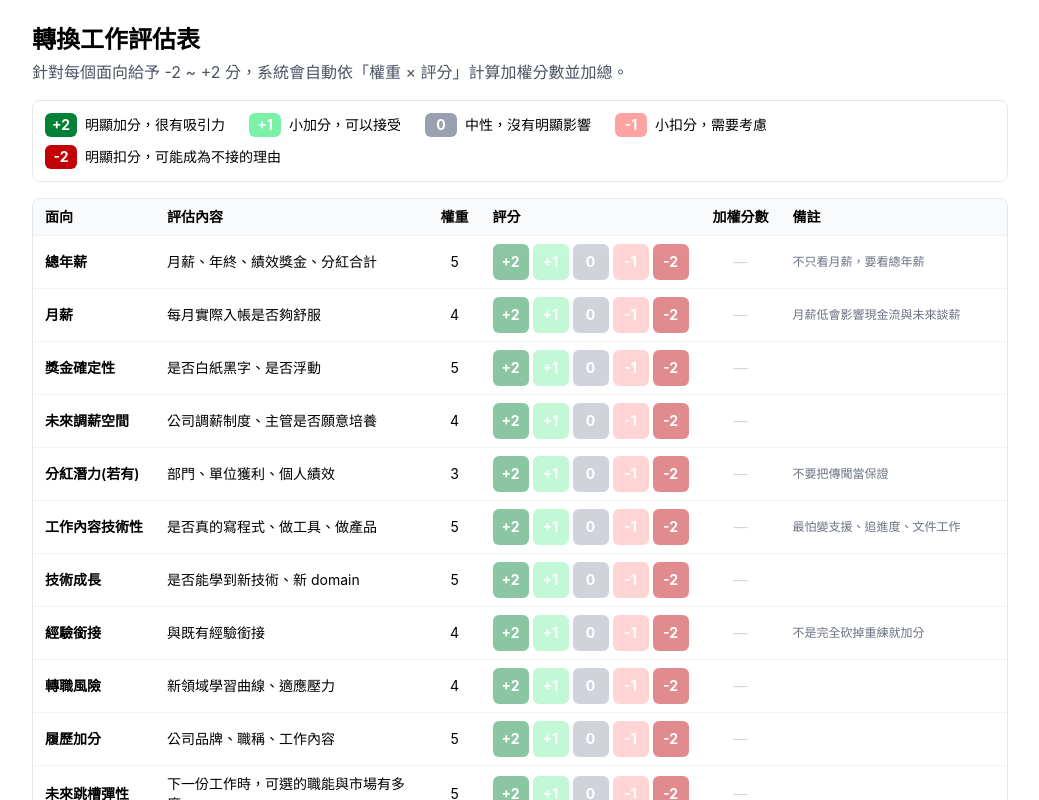
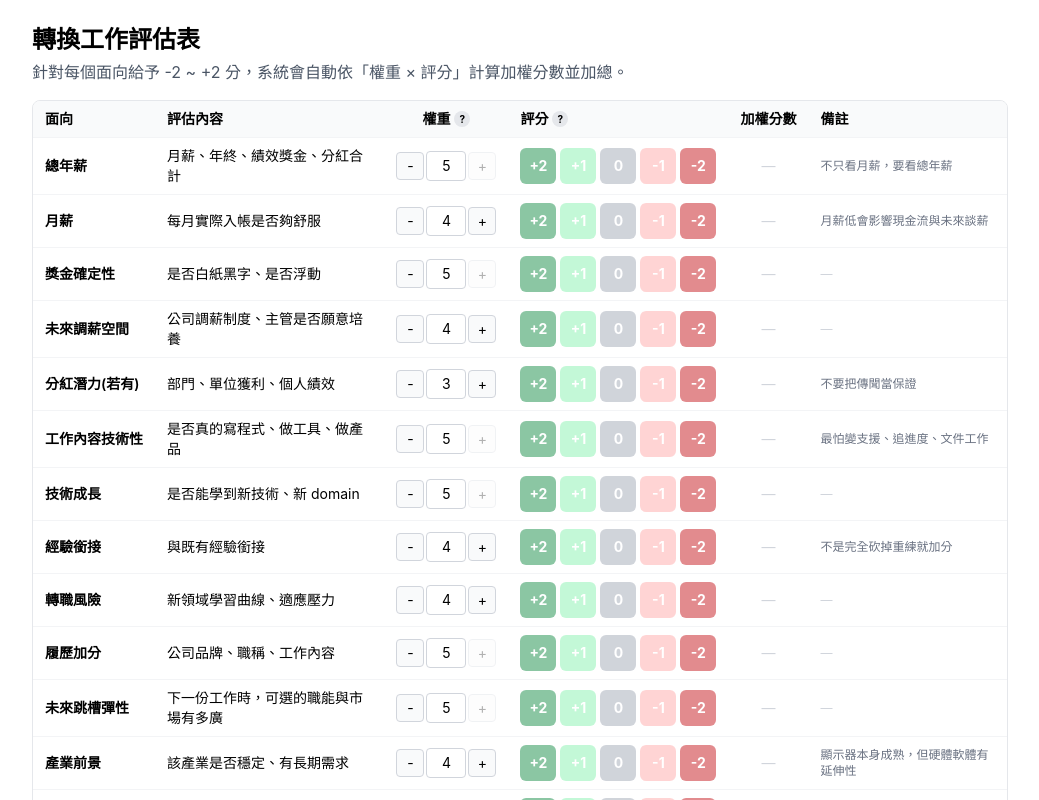
Before and after one commit to hangineer/Job-Eval-Worksheet, a React (Vite) app: page / in a window 1280 px wide. Shown: the top 800 px of the page, without its empty margins (120-1159 px from the left). Built offline with nearby package versions, Linux system fonts and the light colour scheme.

Commit message:
feat: implement local storage for scores and weights management

```diff
--- a/src/App.tsx
+++ b/src/App.tsx
@@ -1,11 +1,21 @@
-import { useEffect, useMemo, useState } from "react";
+import { useMemo, useState } from "react";
 import { Tooltip } from "react-tooltip";
 import "react-tooltip/dist/react-tooltip.css";
 import { CRITERIA, SCORE_OPTIONS, getJudgment } from "./criteria";
 
 type Scores = Record<string, number | null>;
+type Weights = Record<string, number>;
 
 const STORAGE_KEY = "career-change-scores";
+const WEIGHTS_STORAGE_KEY = "career-change-weights";
+
+const WEIGHT_GUIDE = [
+  { value: 1, meaning: "幾乎不重要" },
+  { value: 2, meaning: "有影響，但不是關鍵" },
+  { value: 3, meaning: "中等重要" },
+  { value: 4, meaning: "很重要" },
+  { value: 5, meaning: "核心關鍵" },
+] as const;
 
 const SCORE_BG: Record<number, string> = {
   2: "bg-green-700",
@@ -15,26 +25,38 @@ const SCORE_BG: Record<number, string> = {
   "-2": "bg-red-700",
 };
 
-function loadScores(): Scores {
+function useLocalStorage<T>(key: string, fallback: T) {
+  const [value, setValue] = useState<T>(() => {
     try {
-    const raw = localStorage.getItem(STORAGE_KEY);
-    if (raw) return JSON.parse(raw) as Scores;
+      const raw = localStorage.getItem(key);
+      if (raw) return JSON.parse(raw) as T;
     } catch {
       // ignore corrupted storage
     }
-  return {};
+    return fallback;
+  });
+
+  const update = (next: T | ((prev: T) => T)) => {
+    setValue((prev) => {
+      const resolved = typeof next === "function" ? (next as (prev: T) => T)(prev) : next;
+      localStorage.setItem(key, JSON.stringify(resolved));
+      return resolved;
+    });
+  };
+
+  return [value, update] as const;
 }
 
 function App() {
-  const [scores, setScores] = useState<Scores>(loadScores);
+  const [scores, setScores] = useLocalStorage<Scores>(STORAGE_KEY, {});
+  const [weights, setWeights] = useLocalStorage<Weights>(WEIGHTS_STORAGE_KEY, {});
 
-  useEffect(() => {
-    localStorage.setItem(STORAGE_KEY, JSON.stringify(scores));
-  }, [scores]);
+  const getWeight = (id: string, defaultWeight: number) =>
+    weights[id] ?? defaultWeight;
 
   const maxTotal = useMemo(
-    () => CRITERIA.reduce((sum, c) => sum + c.weight * 2, 0),
-    []
+    () => CRITERIA.reduce((sum, c) => sum + getWeight(c.id, c.weight) * 2, 0),
+    [weights]
   );
   const minTotal = -maxTotal;
 
@@ -42,12 +64,13 @@ function App() {
     () =>
       CRITERIA.reduce((sum, c) => {
         const score = scores[c.id];
-        return sum + (score ?? 0) * c.weight;
+        return sum + (score ?? 0) * getWeight(c.id, c.weight);
       }, 0),
-    [scores]
+    [scores, weights]
   );
 
   const answeredCount = CRITERIA.filter((c) => scores[c.id] != null).length;
+  const progress = (answeredCount / CRITERIA.length) * 100;
 
   const handleSelect = (id: string, value: number) => {
     setScores((prev) => ({
@@ -57,9 +80,30 @@ function App() {
   };
 
   const handleReset = () => {
-    if (confirm("確定要清空所有評分嗎？")) {
     setScores({});
+  };
+
+  const setWeight = (id: string, defaultWeight: number, value: number) => {
+    const clamped = Math.min(5, Math.max(1, value));
+    setWeights((prev) => {
+      const next = { ...prev };
+      if (clamped === defaultWeight) {
+        delete next[id];
+      } else {
+        next[id] = clamped;
       }
+      return next;
+    });
+  };
+
+  const handleWeightChange = (id: string, defaultWeight: number, value: string) => {
+    const parsed = Number(value);
+    if (value === "" || Number.isNaN(parsed)) return;
+    setWeight(id, defaultWeight, parsed);
+  };
+
+  const handleWeightAdjust = (id: string, defaultWeight: number, delta: number) => {
+    setWeight(id, defaultWeight, getWeight(id, defaultWeight) + delta);
   };
 
   return (
@@ -72,27 +116,38 @@ function App() {
           </p>
         </header>
 
-      <div className="flex flex-wrap gap-x-6 gap-y-2 bg-white border border-gray-200 rounded-lg p-3 mb-4 text-sm">
-        {SCORE_OPTIONS.map((opt) => (
-          <div className="flex items-center gap-2" key={opt.value}>
-            <span
-              className={`inline-flex items-center justify-center min-w-8 px-1.5 py-0.5 rounded-md font-bold text-white ${SCORE_BG[opt.value]}`}
-            >
-              {opt.label}
-            </span>
-            <span>{opt.description}</span>
-          </div>
-        ))}
-      </div>
-
         <div className="overflow-x-auto bg-white border border-gray-200 rounded-lg">
           <table className="w-full border-collapse text-sm">
             <thead>
               <tr>
                 <th className="px-3 py-2 border-b border-gray-100 bg-gray-50 text-left whitespace-nowrap">面向</th>
                 <th className="px-3 py-2 border-b border-gray-100 bg-gray-50 text-left min-w-[200px]">評估內容</th>
-              <th className="px-3 py-2 border-b border-gray-100 bg-gray-50 text-center whitespace-nowrap">權重</th>
-              <th className="px-3 py-2 border-b border-gray-100 bg-gray-50 text-left">評分</th>
+                <th className="px-3 py-2 border-b border-gray-100 bg-gray-50 text-center whitespace-nowrap">
+                  <span className="inline-flex items-center justify-center gap-1">
+                    權重
+                    <button
+                      type="button"
+                      data-tooltip-id="weight-tooltip"
+                      className="inline-flex items-center justify-center w-4 h-4 text-[10px] leading-none rounded-full bg-gray-200 hover:bg-gray-300 transition cursor-help"
+                      aria-label="權重說明"
+                    >
+                      ?
+                    </button>
+                  </span>
+                </th>
+                <th className="px-3 py-2 border-b border-gray-100 bg-gray-50 text-left whitespace-nowrap">
+                  <span className="inline-flex items-center gap-1">
+                    評分
+                    <button
+                      type="button"
+                      data-tooltip-id="score-tooltip"
+                      className="inline-flex items-center justify-center w-4 h-4 text-[10px] leading-none rounded-full bg-gray-200 hover:bg-gray-300 transition cursor-help"
+                      aria-label="評分說明"
+                    >
+                      ?
+                    </button>
+                  </span>
+                </th>
                 <th className="px-3 py-2 border-b border-gray-100 bg-gray-50 text-center whitespace-nowrap">加權分數</th>
                 <th className="px-3 py-2 border-b border-gray-100 bg-gray-50 text-left min-w-[180px] hidden md:table-cell">備註</th>
               </tr>
@@ -100,12 +155,42 @@ function App() {
             <tbody>
               {CRITERIA.map((c) => {
                 const score = scores[c.id] ?? null;
-              const weighted = score == null ? null : score * c.weight;
+                const weight = getWeight(c.id, c.weight);
+                const weighted = score == null ? null : score * weight;
                 return (
                   <tr key={c.id}>
                     <td className="px-3 py-2 border-b border-gray-100 font-semibold whitespace-nowrap">{c.title}</td>
                     <td className="px-3 py-2 border-b border-gray-100 min-w-[200px]">{c.description}</td>
-                  <td className="px-3 py-2 border-b border-gray-100 text-center whitespace-nowrap">{c.weight}</td>
+                    <td className="px-3 py-2 border-b border-gray-100 text-center whitespace-nowrap">
+                      <div className="inline-flex items-center gap-0.5">
+                        <button
+                          type="button"
+                          disabled={weight <= 1}
+                          className="w-7 h-7 rounded border border-gray-300 bg-gray-50 hover:bg-gray-200 disabled:opacity-30 disabled:cursor-not-allowed disabled:hover:bg-gray-50 transition"
+                          aria-label="降低權重"
+                          onClick={() => handleWeightAdjust(c.id, c.weight, -1)}
+                        >
+                          -
+                        </button>
+                        <input
+                          type="number"
+                          min={1}
+                          max={5}
+                          className="w-10 px-1 py-1 text-center border border-gray-300 rounded [appearance:textfield] [&::-webkit-inner-spin-button]:appearance-none [&::-webkit-outer-spin-button]:appearance-none"
+                          value={weight}
+                          onChange={(e) => handleWeightChange(c.id, c.weight, e.target.value)}
+                        />
+                        <button
+                          type="button"
+                          disabled={weight >= 5}
+                          className="w-7 h-7 rounded border border-gray-300 bg-gray-50 hover:bg-gray-200 disabled:opacity-30 disabled:cursor-not-allowed disabled:hover:bg-gray-50 transition"
+                          aria-label="提高權重"
+                          onClick={() => handleWeightAdjust(c.id, c.weight, 1)}
+                        >
+                          +
+                        </button>
+                      </div>
+                    </td>
                     <td className="px-3 py-2 border-b border-gray-100">
                       <div className="flex gap-1">
                         {SCORE_OPTIONS.map((opt) => (
@@ -115,7 +200,7 @@ function App() {
                             className={`w-9 h-9 rounded-md border-2 font-bold text-sm text-white transition ${SCORE_BG[opt.value]} ${
                               score === opt.value
                                 ? "opacity-100 border-slate-800 scale-105"
-                              : "opacity-45 border-transparent hover:opacity-80"
+                                : "opacity-45 border-transparent hover:opacity-80 cursor-pointer"
                             }`}
                             title={opt.description}
                             onClick={() => handleSelect(c.id, opt.value)}
@@ -134,12 +219,74 @@ function App() {
                         </span>
                       )}
                     </td>
-                  <td className="px-3 py-2 border-b border-gray-100 text-gray-500 text-xs min-w-[180px] hidden md:table-cell">{c.note}</td>
+                    <td className="px-3 py-2 border-b border-gray-100 text-gray-500 text-xs min-w-[180px] hidden md:table-cell">
+                      {c.note && c.note !== c.description ? (
+                        c.note
+                      ) : (
+                        <span className="text-gray-300">—</span>
+                      )}
+                    </td>
                   </tr>
                 );
               })}
             </tbody>
           </table>
+          <Tooltip
+            id="weight-tooltip"
+            place="top"
+            className="max-w-xs"
+            content={
+              <div className="text-left text-xs">
+                <table className="border-collapse">
+                  <thead>
+                    <tr>
+                      <th className="pr-3 pb-1 font-bold text-right whitespace-nowrap">權重</th>
+                      <th className="pb-1 font-bold text-left">意義</th>
+                    </tr>
+                  </thead>
+                  <tbody>
+                    {WEIGHT_GUIDE.map((row) => (
+                      <tr key={row.value}>
+                        <td className="pr-3 py-0.5 text-right tabular-nums">{row.value}</td>
+                        <td className="py-0.5">{row.meaning}</td>
+                      </tr>
+                    ))}
+                  </tbody>
+                </table>
+              </div>
+            }
+          />
+          <Tooltip
+            id="score-tooltip"
+            place="top"
+            className="max-w-xs"
+            content={
+              <div className="text-left text-xs">
+                <table className="border-collapse">
+                  <thead>
+                    <tr>
+                      <th className="pr-3 pb-1 font-bold text-right whitespace-nowrap">評分</th>
+                      <th className="pb-1 font-bold text-left">意義</th>
+                    </tr>
+                  </thead>
+                  <tbody>
+                    {SCORE_OPTIONS.map((opt) => (
+                      <tr key={opt.value}>
+                        <td className="pr-3 py-0.5 text-right">
+                          <span
+                            className={`inline-flex items-center justify-center min-w-8 px-1.5 py-0.5 rounded-md font-bold text-white ${SCORE_BG[opt.value]}`}
+                          >
+                            {opt.label}
+                          </span>
+                        </td>
+                        <td className="py-0.5">{opt.description}</td>
+                      </tr>
+                    ))}
+                  </tbody>
+                </table>
+              </div>
+            }
+          />
         </div>
 
         <section className="mt-6 bg-white border border-gray-200 rounded-lg p-4 sm:p-5">
@@ -148,6 +295,12 @@ function App() {
             <span>
               {answeredCount} / {CRITERIA.length}
             </span>
+          </div>
+          <div className="h-2 mt-2 mb-4 bg-gray-100 rounded-full overflow-hidden">
+            <div
+              className="h-full bg-green-600 rounded-full transition-all duration-500"
+              style={{ width: `${progress}%` }}
+            />
           </div>
           <div className="flex justify-between items-center py-1.5 my-1 text-2xl font-bold border-t border-b border-gray-100">
             <span>總分</span>
@@ -195,6 +348,14 @@ function App() {
           >
             清空所有評分
           </button>
+
+          <button
+            type="button"
+            className="mt-4 ml-2 px-4 py-2 border border-gray-300 rounded-md bg-gray-50 hover:bg-gray-200 transition"
+            onClick={handleReset}
+          >
+            下載評分表
+          </button>
         </section>
       </div>
 
```
Lines whose indentation alone changed are shown as unchanged.
